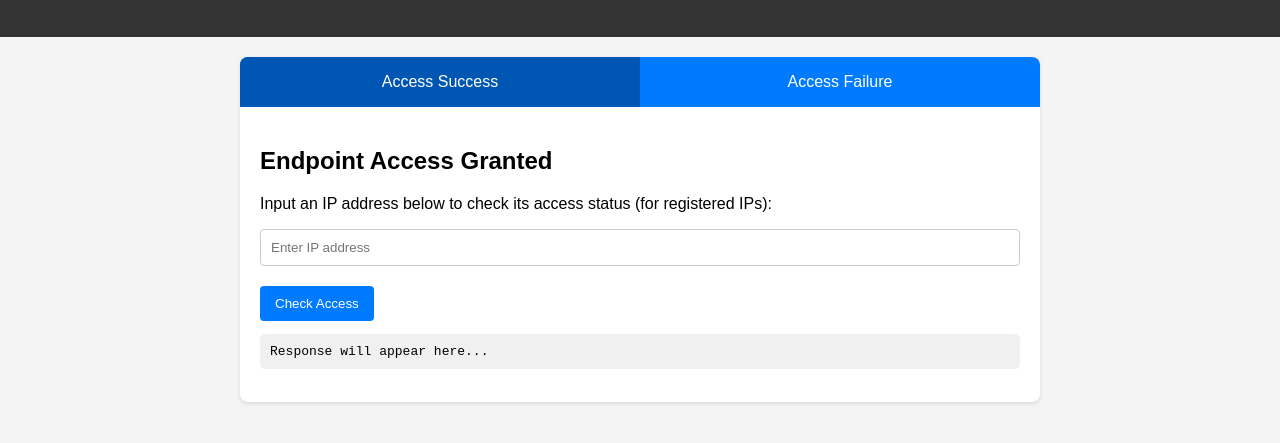
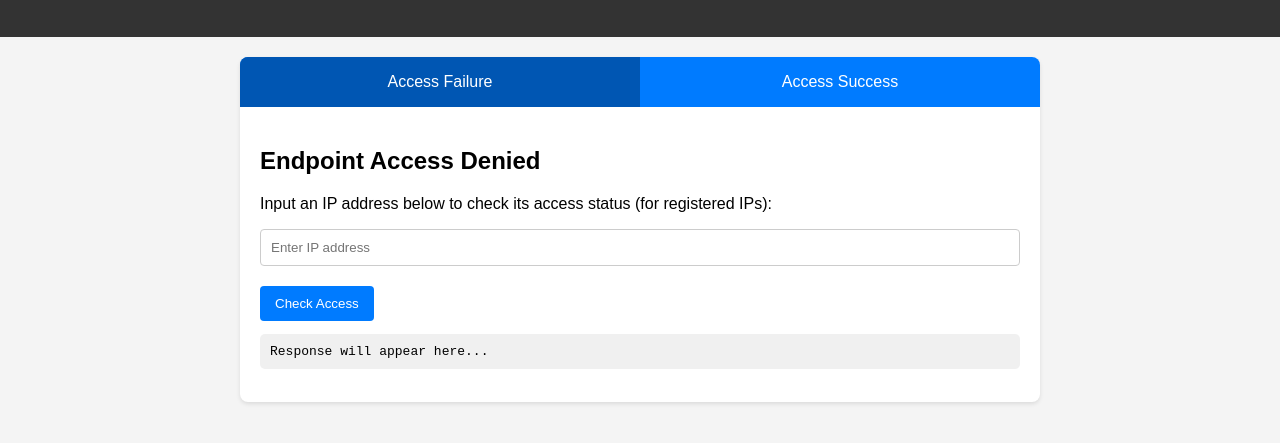
Before and after one commit to Ayala-crea/TugasKSIPraktikum, a website: page public/index.html in a window 1280 px wide. Shown: the part 75-518 px from the top of the page. Drawn offline with Linux system fonts and the light colour scheme.

Commit message:
Swap access status messages on success and failure pages for clarity

```diff
--- a/public/index.html
+++ b/public/index.html
@@ -85,12 +85,12 @@
 
     <div class="container">
         <div class="tab-header">
-            <div class="tab-link active" data-tab="success-page">Access Success</div>
-            <div class="tab-link" data-tab="failure-page">Access Failure</div>
+            <div class="tab-link active" data-tab="success-page">Access Failure</div>
+            <div class="tab-link" data-tab="failure-page">Access Success</div>
         </div>
 
         <div id="success-page" class="tab-content active">
-            <h2>Endpoint Access Granted</h2>
+            <h2>Endpoint Access Denied</h2>
             <p>Input an IP address below to check its access status (for registered IPs):</p>
             <input type="text" id="input-ip-success" placeholder="Enter IP address" />
             <button id="check-ip-success">Check Access</button>
@@ -98,7 +98,7 @@
         </div>
 
         <div id="failure-page" class="tab-content">
-            <h2>Endpoint Access Denied</h2>
+            <h2>Endpoint Access Granted</h2>
             <p>Input an IP address below to check its access status:</p>
             <input type="text" id="input-ip" placeholder="Enter IP address" />
             <button id="check-ip">Check Access</button>
```
